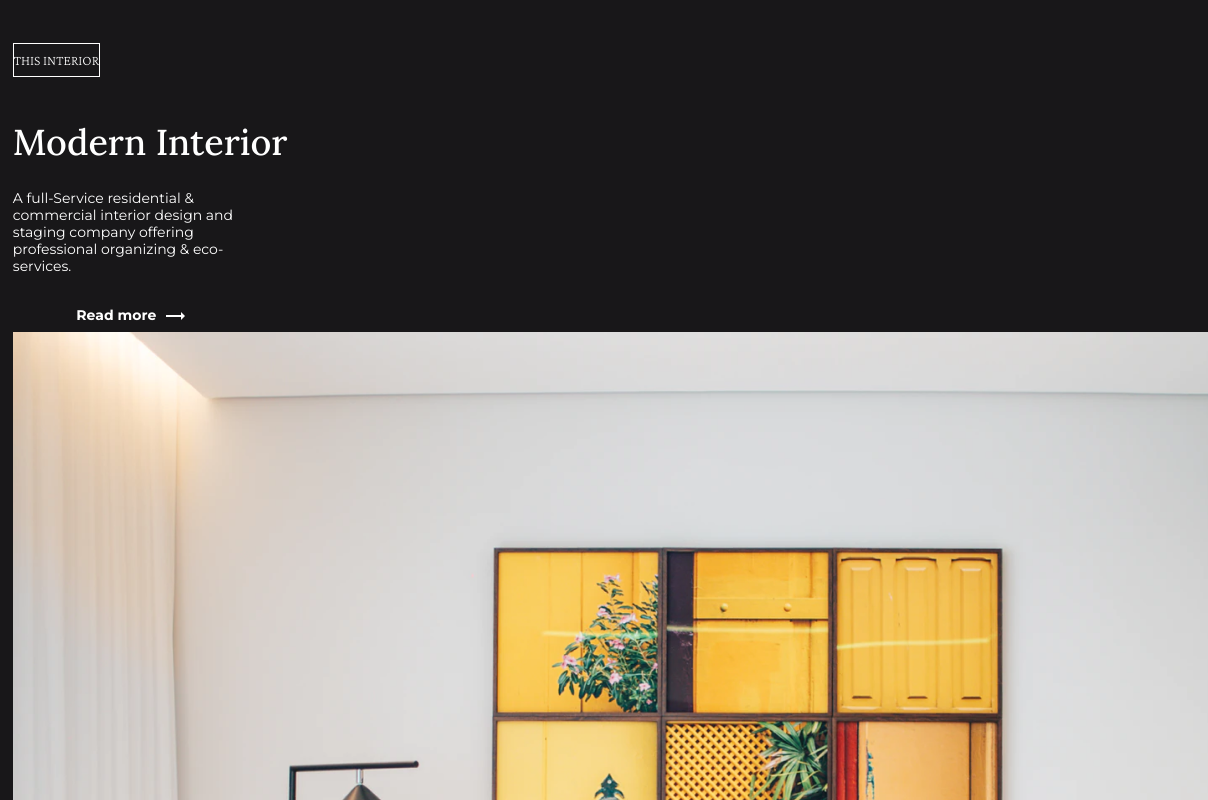
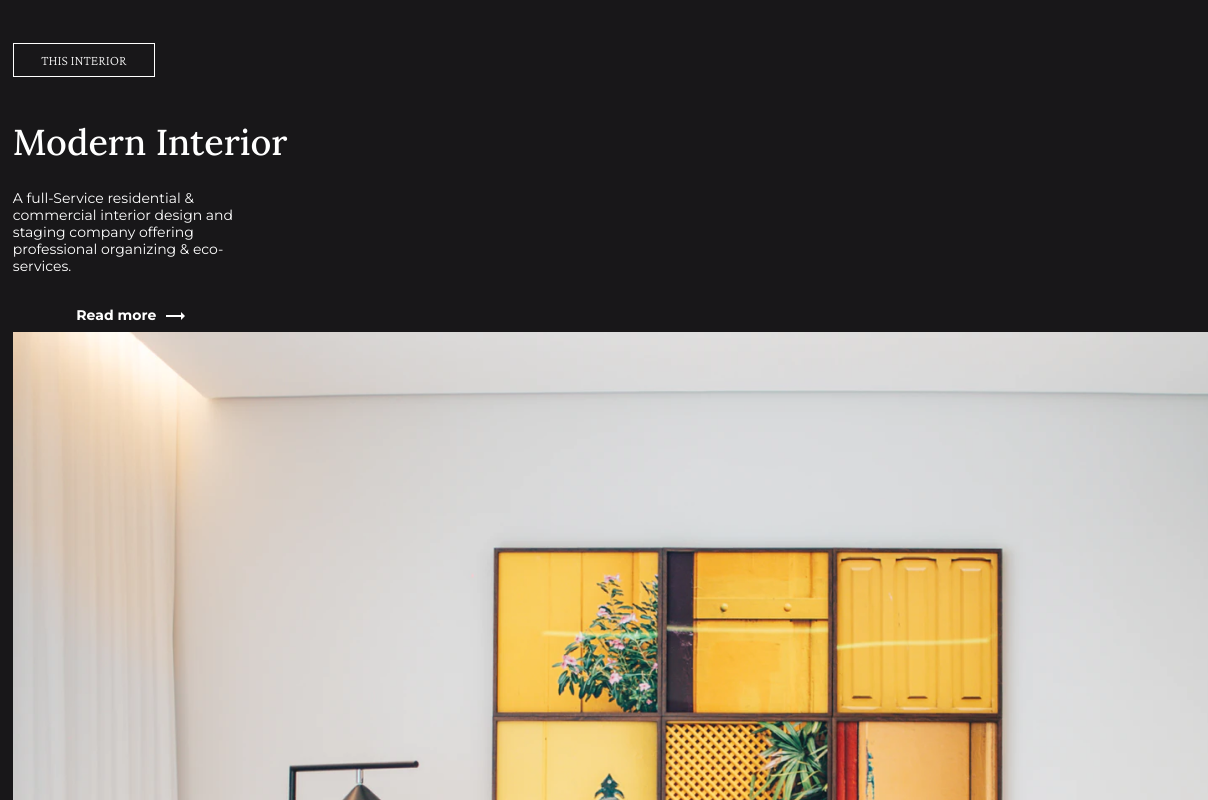
Before and after one commit to lucasmelosilva/interior-consultant-master, a plain HTML site: page index.html in a window 1280 px wide. Shown: the top 800 px of the page, 0-1208 px from the left. Drawn offline with nearby package versions, Linux system fonts and the light colour scheme.

Commit message:
fixing button

```diff
--- a/assets/css/style.css
+++ b/assets/css/style.css
@@ -50,6 +50,8 @@ main p {
   line-height: 16px;
   text-transform: uppercase;
   height: 2rem;
+  width: 10em;
+  cursor: pointer;
 }
 
 .alternative {
```
